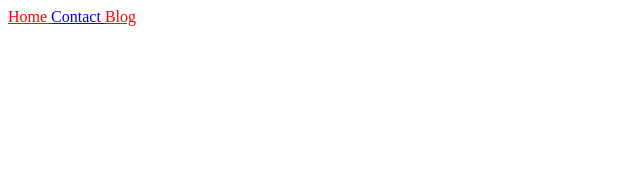
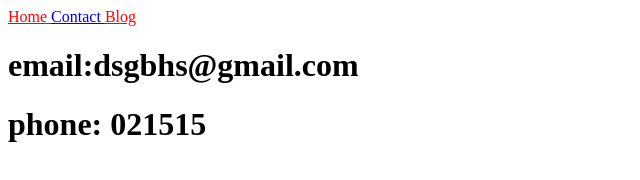
Before and after one commit to hnguyenk4/bai2, a plain HTML site: page Contact.html in a window 1280 px wide. Shown: the whole page, without its empty margins (0-640 px from the left). Drawn offline with Linux system fonts and the light colour scheme.

Commit message:
Update Contact.html

```diff
--- a/Contact.html
+++ b/Contact.html
@@ -19,7 +19,8 @@
     </a>
 
 </nav>
-
+	<h1>email:dsgbhs@gmail.com </h1>
+	<h1>phone: 021515 </h1>
 
 
   </body>
```
